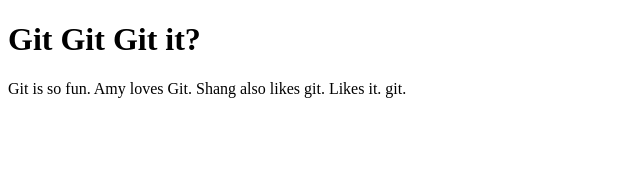
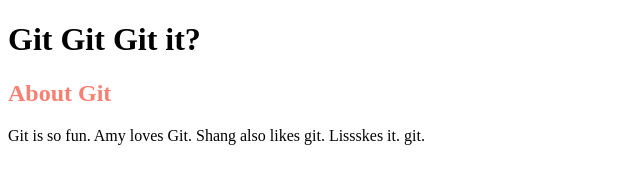
Before and after one commit to hushangni/first-git-project, a plain HTML site: page index.html in a window 1280 px wide. Shown: the whole page, without its empty margins (0-640 px from the left). Drawn offline with Linux system fonts and the light colour scheme.

Commit message:
Updated home page subtitle, started styling

```diff
--- a/index.html
+++ b/index.html
@@ -5,10 +5,11 @@
     <meta http-equiv="X-UA-Compatible" content="IE=edge">
     <meta name="viewport" content="width=device-width, initial-scale=1.0">
     <title>Document</title>
+    <link rel="stylesheet" href="./styles.css">
 </head>
 <body>
     <h1>Git Git Git it?</h1>
-    <p>Git is so fun. Amy loves Git. Shang also likes git. Likes it. git.</p>
-
+    <h2>About Git</h2>
+    <p>Git is so fun. Amy loves Git. Shang also likes git. Lissskes it. git.</p>
 </body>
 </html>
--- /dev/null
+++ b/styles.css
@@ -0,0 +1,3 @@
+h2 {
+    color: salmon;
+}
```
